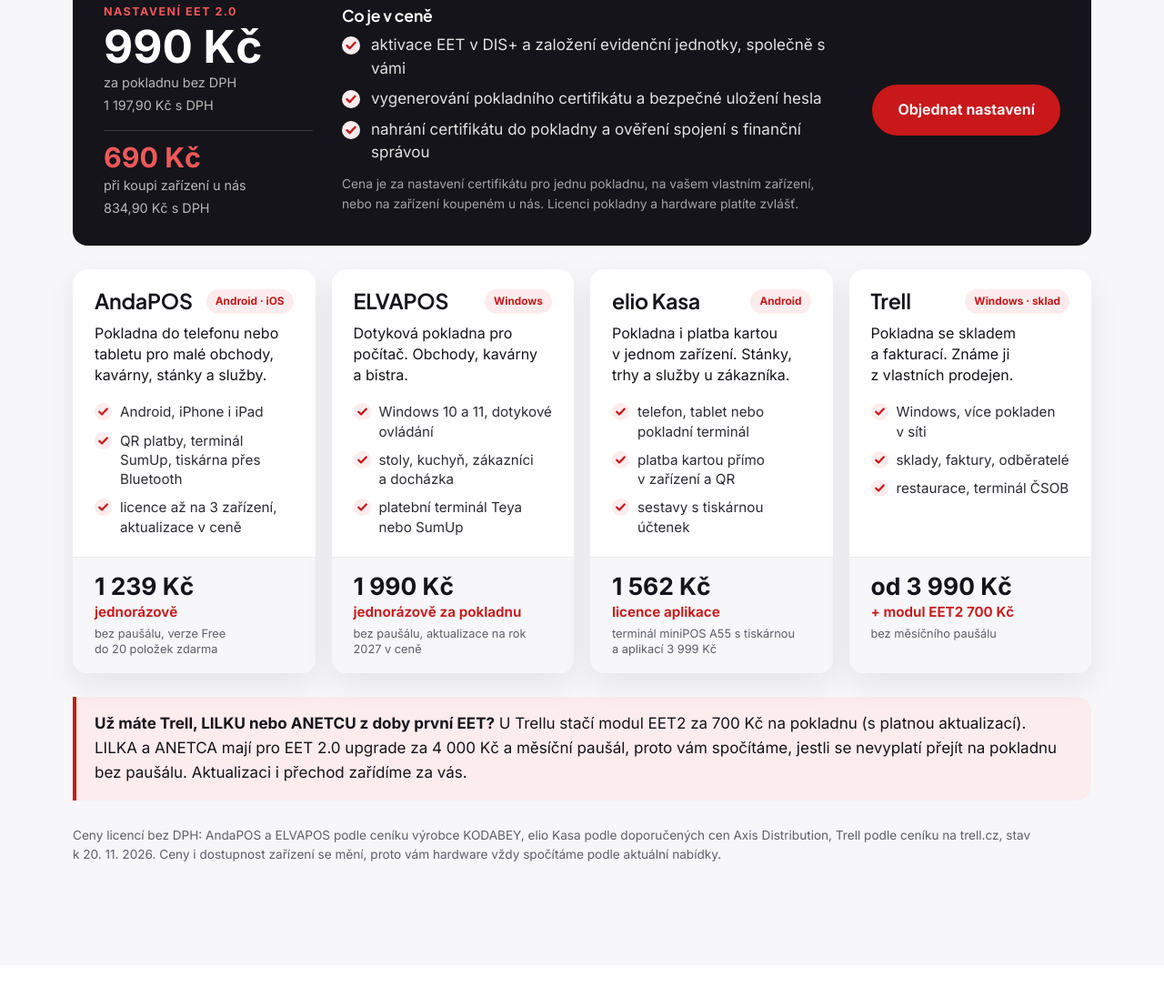
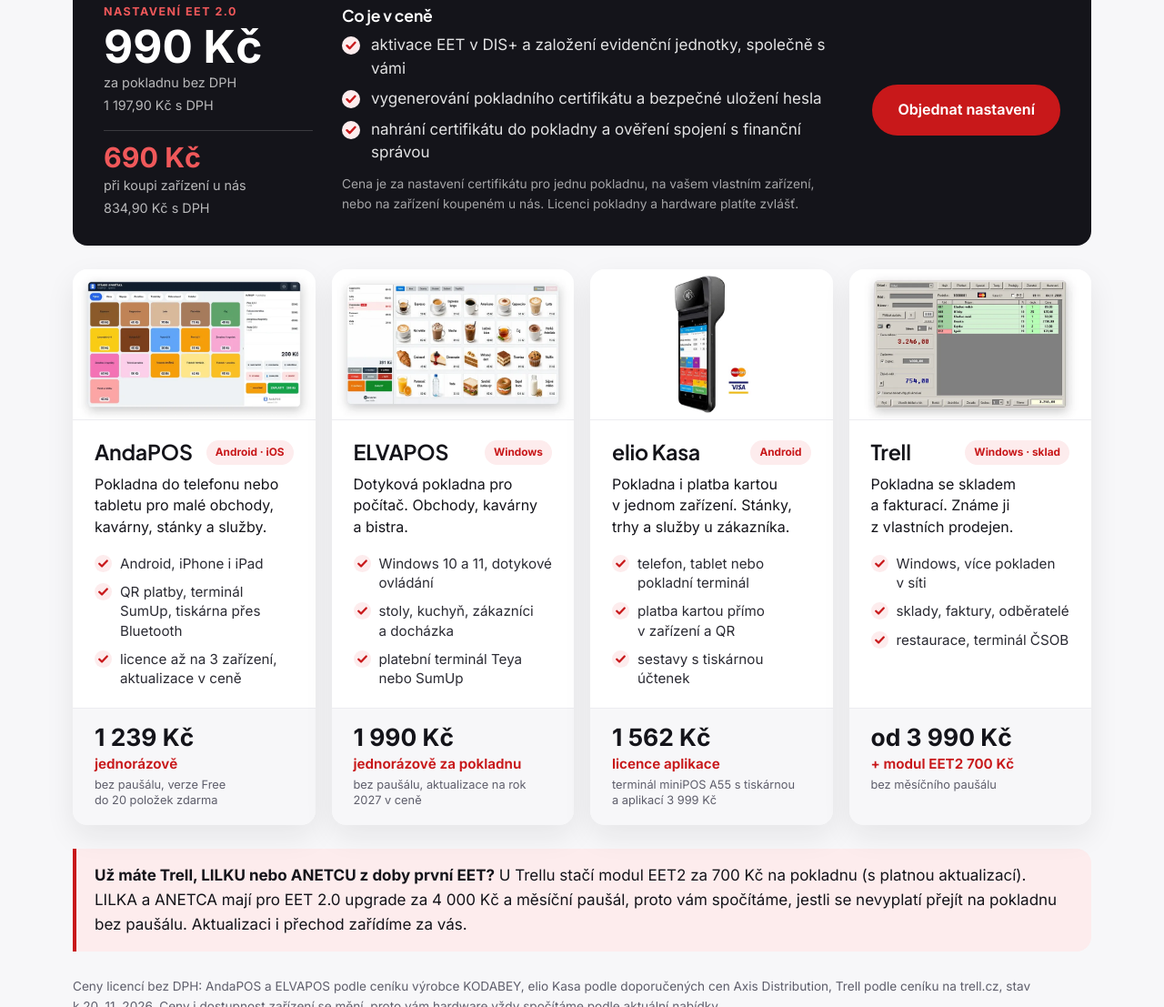
Before and after one commit to BFtech22/eet-systems.cz, a plain HTML site: page index.html in a window 1280 px wide. Shown: the part 3668-4775 px from the top of the page at 91% size. Drawn offline with Linux system fonts and the light colour scheme.

Commit message:
Obrázky pokladen v kartách: AndaPOS, ELVAPOS, elio Kasa a Trell
- nad každou kartou obrázek 800 × 500 (WebP), obrazovky z webů výrobců KODABEY a Trell, fotka terminálu elio miniPOS A55 od Axis Distribution
- karta má o řádek víc (subgrid span 5), obrázek přes celou šířku karty
- verze stylu a skriptu 20261120-1

Co-Authored-By: Claude Opus 5.5 <noreply@anthropic.com>

```diff
--- a/css/style.css
+++ b/css/style.css
@@ -350,8 +350,10 @@ p { margin: 0 0 1em; }
 .cenik-nastaveni .pozn { margin: 0; font-size: .86rem; color: rgba(255, 255, 255, .62); }
 .pokladny { display: grid; grid-template-columns: repeat(4, 1fr); grid-auto-rows: auto; column-gap: 18px; row-gap: 0; }
 /* karty sdílí řádky (subgrid), takže nadpisy, seznamy i ceny jsou ve stejné výšce */
-.pokladna { grid-row: span 4; display: grid; grid-template-rows: subgrid; row-gap: 0; background: #fff; border-radius: var(--r); box-shadow: var(--stin); overflow: hidden; }
+.pokladna { grid-row: span 5; display: grid; grid-template-rows: subgrid; row-gap: 0; background: #fff; border-radius: var(--r); box-shadow: var(--stin); overflow: hidden; }
 .pokladna > * { padding-left: 24px; padding-right: 24px; }
+.pokladna > .pokladna__obr { padding: 0; margin: 0; aspect-ratio: 16 / 10; background: #fff; border-bottom: 1px solid var(--linka); overflow: hidden; }
+.pokladna__obr img { display: block; width: 100%; height: 100%; object-fit: cover; }
 .pokladna__hlava { display: flex; justify-content: space-between; align-items: center; gap: 8px; padding-top: 22px; }
 .pokladna__hlava h3 { margin: 0; font-size: 1.45rem; }
 .znacka { font-size: .74rem; font-weight: 700; padding: 4px 10px; border-radius: 999px; background: var(--teal-pozadi); color: var(--teal-text); white-space: nowrap; }
--- a/index.html
+++ b/index.html
@@ -17,7 +17,7 @@
 <link rel="icon" href="img/favicon-cervena-32.png" sizes="32x32" type="image/png">
 <link rel="apple-touch-icon" href="img/apple-touch-icon-cervena.png">
 <link rel="preload" href="fonts/Outfit-variable.ttf" as="font" type="font/ttf" crossorigin>
-<link rel="stylesheet" href="css/style.css?v=20261111-1">
+<link rel="stylesheet" href="css/style.css?v=20261120-1">
 <script type="application/ld+json">
 {
   "@context": "https://schema.org",
@@ -244,6 +244,7 @@
 
     <div class="pokladny">
       <article class="pokladna">
+        <div class="pokladna__obr"><img src="img/pokladny/andapos.webp" alt="AndaPOS na tabletu: prodejní obrazovka s dlaždicemi zboží" width="800" height="500" loading="lazy"></div>
         <div class="pokladna__hlava"><h3>AndaPOS</h3><span class="znacka">Android · iOS</span></div>
         <p class="pokladna__kdo">Pokladna do telefonu nebo tabletu pro malé obchody, kavárny, stánky a služby.</p>
         <ul class="pokladna__seznam">
@@ -254,6 +255,7 @@
         <div class="pokladna__cena"><b>1 239 Kč</b><span>jednorázově</span><small>bez paušálu, verze Free do 20 položek zdarma</small></div>
       </article>
       <article class="pokladna">
+        <div class="pokladna__obr"><img src="img/pokladny/elvapos.webp" alt="ELVAPOS: prodejní obrazovka pokladny pro Windows" width="800" height="500" loading="lazy"></div>
         <div class="pokladna__hlava"><h3>ELVAPOS</h3><span class="znacka">Windows</span></div>
         <p class="pokladna__kdo">Dotyková pokladna pro počítač. Obchody, kavárny a bistra.</p>
         <ul class="pokladna__seznam">
@@ -264,6 +266,7 @@
         <div class="pokladna__cena"><b>1 990 Kč</b><span>jednorázově za pokladnu</span><small>bez paušálu, aktualizace na rok 2027 v ceně</small></div>
       </article>
       <article class="pokladna">
+        <div class="pokladna__obr"><img src="img/pokladny/elio-kasa-a55.webp" alt="Pokladní terminál elio miniPOS A55 s aplikací elio Kasa" width="800" height="500" loading="lazy"></div>
         <div class="pokladna__hlava"><h3>elio Kasa</h3><span class="znacka">Android</span></div>
         <p class="pokladna__kdo">Pokladna i platba kartou v jednom zařízení. Stánky, trhy a služby u zákazníka.</p>
         <ul class="pokladna__seznam">
@@ -274,6 +277,7 @@
         <div class="pokladna__cena"><b>1 562 Kč</b><span>licence aplikace</span><small>terminál miniPOS A55 s tiskárnou a aplikací 3 999 Kč</small></div>
       </article>
       <article class="pokladna">
+        <div class="pokladna__obr"><img src="img/pokladny/trell.webp" alt="Trell: obrazovka pokladny s prodejkou" width="800" height="500" loading="lazy"></div>
         <div class="pokladna__hlava"><h3>Trell</h3><span class="znacka">Windows · sklad</span></div>
         <p class="pokladna__kdo">Pokladna se skladem a fakturací. Známe ji z vlastních prodejen.</p>
         <ul class="pokladna__seznam">
@@ -474,6 +478,6 @@
   </div>
 </footer>
 
-<script src="js/main.js?v=20261111-1" defer></script>
+<script src="js/main.js?v=20261120-1" defer></script>
 </body>
 </html>
```
Also changed, not shown: img/pokladny/andapos.webp (added), img/pokladny/elio-kasa-a55.webp (added), img/pokladny/elvapos.webp (added), img/pokladny/trell.webp (added).
